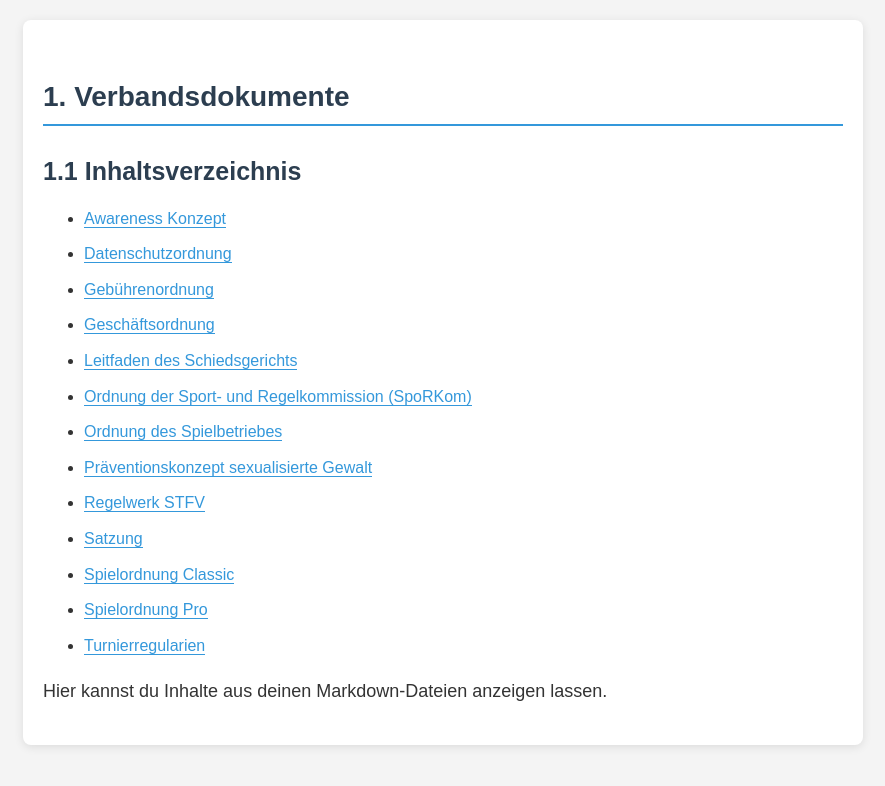
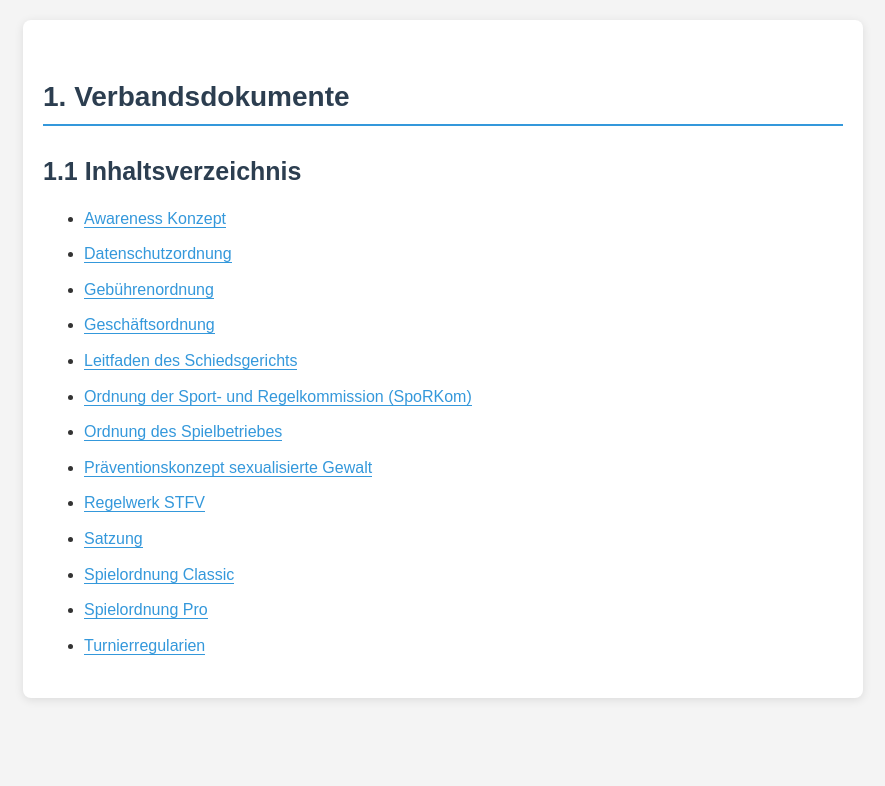
Before and after one commit to Deutscher-Tischfussballbund/stfv-docs, a Jekyll site: the page built from index.md, in a window 1280 px wide. Shown: the top 786 px of the page, without its empty margins (197-1082 px from the left). Built offline with Jekyll 4.4.1, drawn with Linux system fonts in a browser that asks for light colours; our own code applies the rules of GitHub Pages for plain Markdown files.

Commit message:
Update index.md

```diff
--- a/index.md
+++ b/index.md
@@ -1,25 +1,17 @@
 # Verbandsdokumente
 
-<!-- Inhaltsverzeichnis (TOC) -->
+
 ## Inhaltsverzeichnis
-- [Awareness Konzept](docs/STFV Awareness-Konzept.md)
-- [Datenschutzordnung](docs/STFV Datenschutzordnung (Stand 18.01.2015).md)
-- [Gebührenordnung](docs/STFV Gebührenordnung (Stand 01.12.2023).md)
-- [Geschäftsordnung](docs/STFV Geschäftsordnung (Stand 03.05.2023).md)
-- [Leitfaden des Schiedsgerichts](docs/STFV Leitfaden des Schiedsgerichts (Stand 01. Februar 2019).md)
-- [Ordnung der Sport- und Regelkommission (SpoRKom)](docs/STFV Ordnung der Sport- und Regelkommission (SpoRKom) (Stand 28.08.2024).md)
-- [Ordnung des Spielbetriebes](docs/STFV Ordnung des Spielbetriebes (Stand 01. Februar 2019).md)
-- [Präventionskonzept sexualisierte Gewalt](docs/STFV Präventionskonzept sexualisierte Gewalt im Verein (Stand 15.01.2023).md)
-- [Regelwerk STFV](docs/STFV Regelwerk STFV (Stand 03.05.2023).md)
-- [Satzung](docs/STFV Satzung (Stand 15.01.2023).md)
-- [Spielordnung Classic](docs/STFV Spielordnung Classic (SPO Classic).md)
-- [Spielordnung Pro](docs/STFV Spielordnung Pro (SPO Pro).md)
-- [Turnierregularien](docs/STFV Turnierregularien (Stand 11.07.2023).md)
-
-<!-- Markdown-Inhalt -->
-Hier kannst du Inhalte aus deinen Markdown-Dateien anzeigen lassen.
-
-<!-- Zurück nach oben Button -->
-<a href="#top" id="back-to-top">Nach oben</a>
-
-<script src="script.js"></script>
+- [Awareness Konzept](docs/Awareness_Konzept.md)
+- [Datenschutzordnung](docs/Datenschutzordnung.md)
+- [Gebührenordnung](docs/Gebührenordnung.md)
+- [Geschäftsordnung](docs/Geschäftsordnung.md)
+- [Leitfaden des Schiedsgerichts](docs/Leitfaden_des_Schiedsgerichts.md)
+- [Ordnung der Sport- und Regelkommission (SpoRKom)](docs/Ordnung_der_Sport-und_Regelkommission.md)
+- [Ordnung des Spielbetriebes](docs/Ordnung_des_Spielbetriebes.md)
+- [Präventionskonzept sexualisierte Gewalt](docs/Präventionskonzept_sexualisierte_Gewalt_im_Verein.md)
+- [Regelwerk STFV](docs/Regelwerk_STFV.md)
+- [Satzung](docs/Satzung.md)
+- [Spielordnung Classic](docs/Spielordnung_Classic.md)
+- [Spielordnung Pro](docs/Spielordnung_Pro.md)
+- [Turnierregularien](docs/Turnierregularien.md)
```
